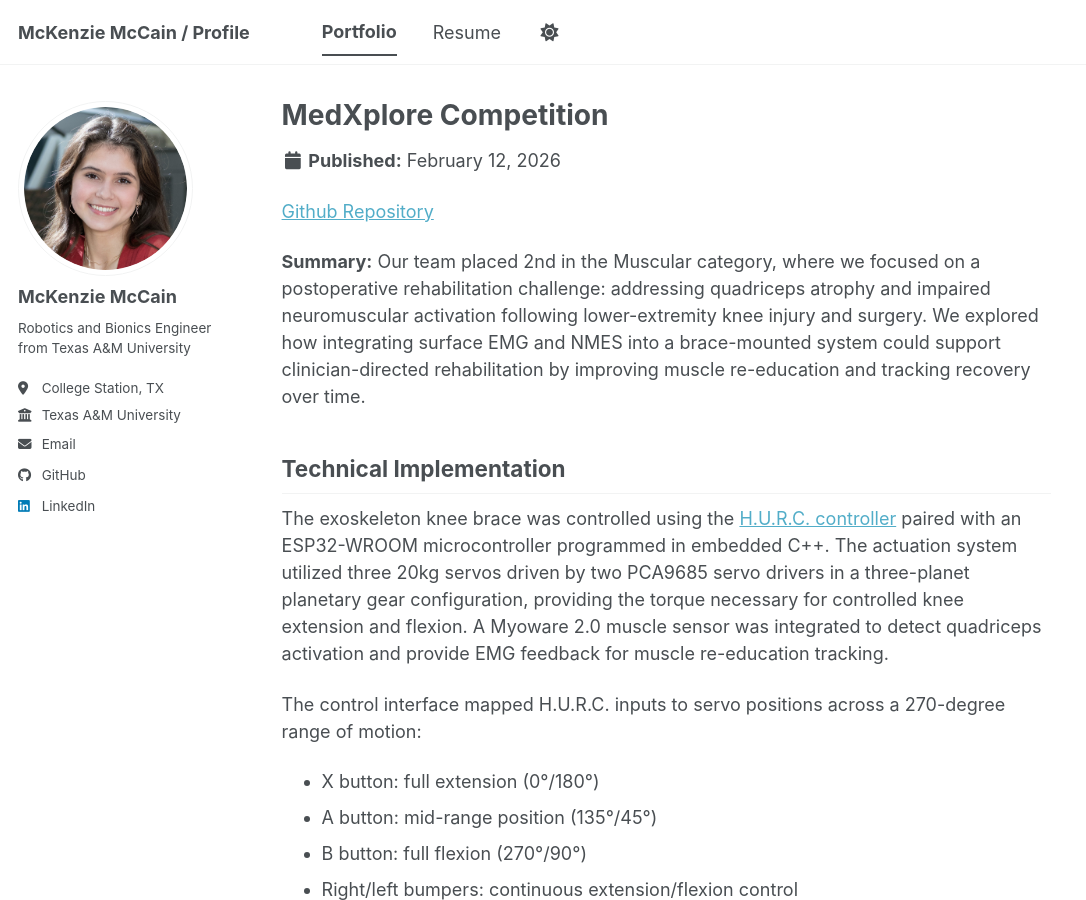
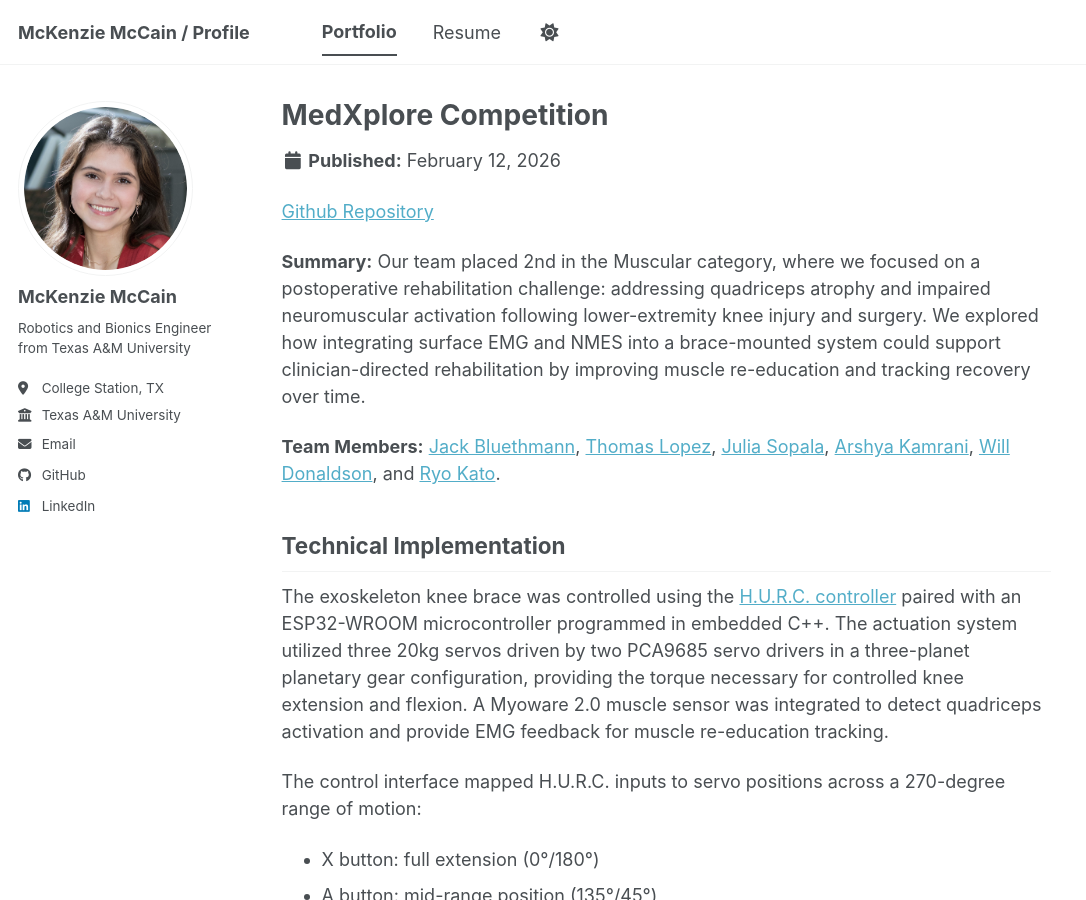
Before and after one commit to mckenzie-mccain/mckenzie-mccain.github.io, a Jekyll site: the page built from _portfolio/Portfolio-4-medxplore.md, in a window 1280 px wide and 900 px high. Shown: the whole window, without its empty margins (0-1086 px from the left). Built offline with Jekyll 4.4.1, drawn with Linux system fonts in a browser that asks for light colours; a script bundle is joined from its source files by our own code; library files that are not in the unit come from our copies.

Commit message:
added medxplore team members

```diff
--- a/_portfolio/Portfolio-4-medxplore.md
+++ b/_portfolio/Portfolio-4-medxplore.md
@@ -8,6 +8,8 @@
 [Github Repository](https://github.com/mckenzie-mccain/MedXplore)
 
 **Summary:** Our team placed 2nd in the Muscular category, where we focused on a postoperative rehabilitation challenge: addressing quadriceps atrophy and impaired neuromuscular activation following lower-extremity knee injury and surgery. We explored how integrating surface EMG and NMES into a brace-mounted system could support clinician-directed rehabilitation by improving muscle re-education and tracking recovery over time.
+
+**Team Members:** [Jack Bluethmann](https://www.linkedin.com/in/jack-bluethmann-735490291/), [Thomas Lopez](https://www.linkedin.com/in/thomas-lopez-7a353729b/), [Julia Sopala](https://www.linkedin.com/in/julia-sopala/), [Arshya Kamrani](https://www.linkedin.com/in/arshya-kamrani-ab8998330/), [Will Donaldson](https://www.linkedin.com/in/will-donaldson-b2a71a327/), and [Ryo Kato](https://www.linkedin.com/in/ryokato-texasam/).
 
 ## Technical Implementation
 
```
